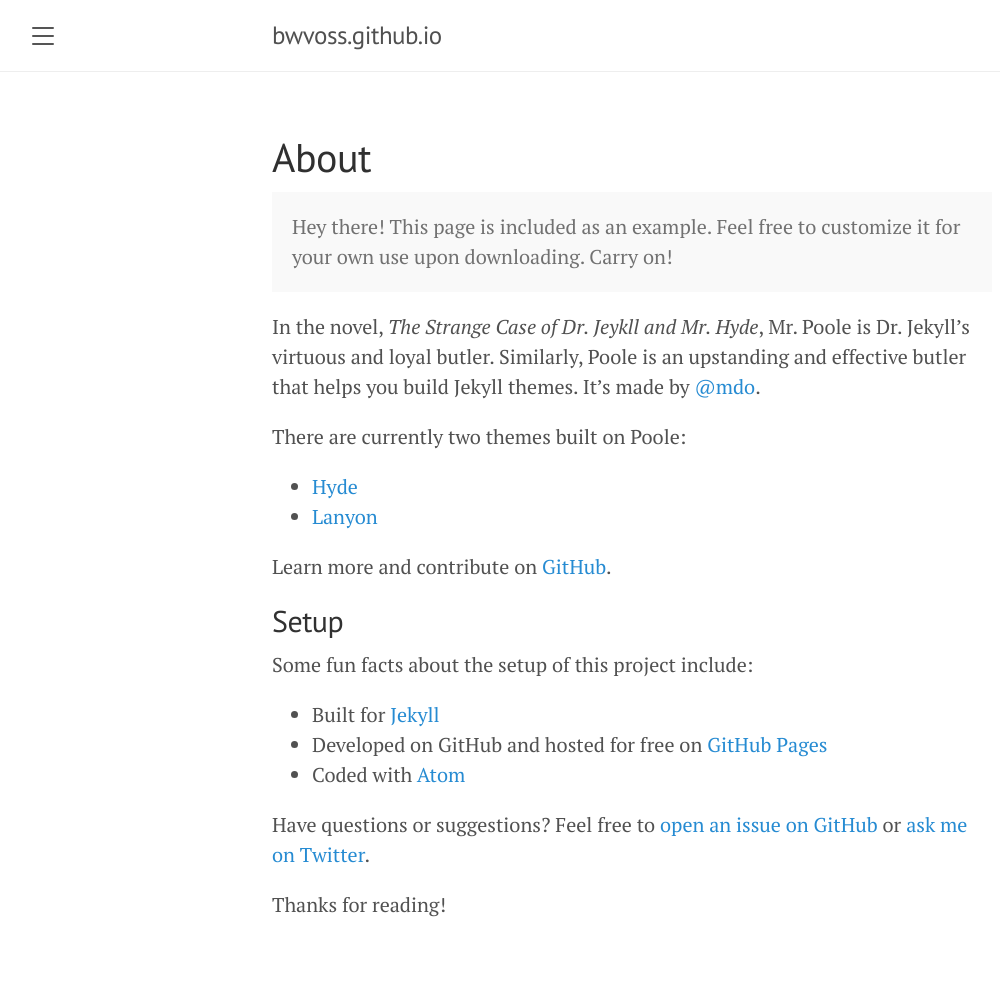
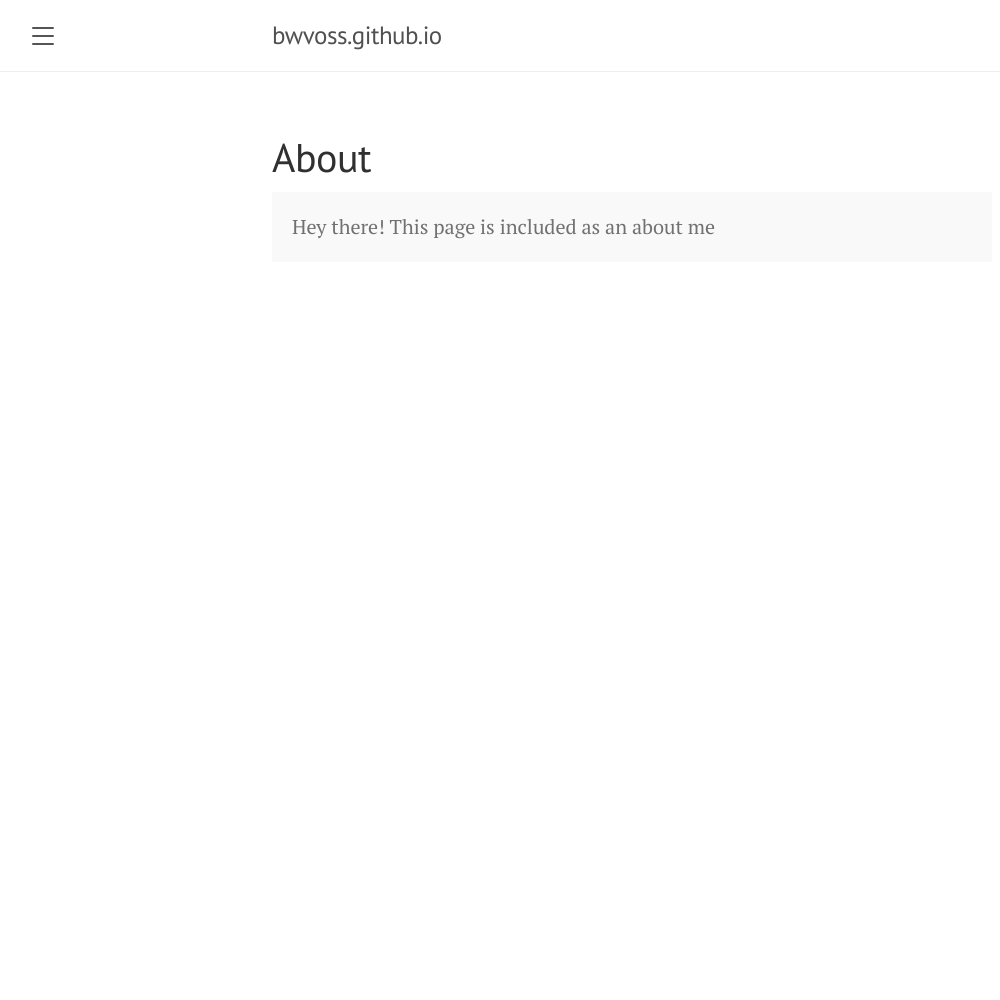
Before and after one commit to bwvoss/bwvoss.github.io, a Jekyll site: the page built from about.md, in a window 1280 px wide. Shown: the whole page, without its empty margins (8-1008 px from the left). Built offline with Jekyll 4.4.1, drawn with Linux system fonts in a browser that asks for light colours; after the commit the page ends 900 px from its top, so only the background shows below that.

Commit message:
Add pages

```diff
--- a/about.md
+++ b/about.md
@@ -4,26 +4,5 @@
 ---
 
 <p class="message">
-  Hey there! This page is included as an example. Feel free to customize it for your own use upon downloading. Carry on!
+  Hey there! This page is included as an about me
 </p>
-
-In the novel, *The Strange Case of Dr. Jeykll and Mr. Hyde*, Mr. Poole is Dr. Jekyll's virtuous and loyal butler. Similarly, Poole is an upstanding and effective butler that helps you build Jekyll themes. It's made by [@mdo](https://twitter.com/mdo).
-
-There are currently two themes built on Poole:
-
-* [Hyde](http://hyde.getpoole.com)
-* [Lanyon](http://lanyon.getpoole.com)
-
-Learn more and contribute on [GitHub](https://github.com/poole).
-
-## Setup
-
-Some fun facts about the setup of this project include:
-
-* Built for [Jekyll](https://jekyllrb.com)
-* Developed on GitHub and hosted for free on [GitHub Pages](https://pages.github.com)
-* Coded with [Atom](https://atom.io)
-
-Have questions or suggestions? Feel free to [open an issue on GitHub](https://github.com/poole/issues/new) or [ask me on Twitter](https://twitter.com/mdo).
-
-Thanks for reading!
```
Also changed, not shown: reading_list.md (added, +8 -0 lines).
